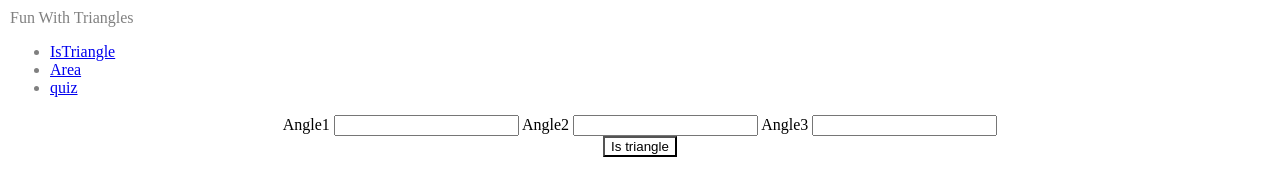
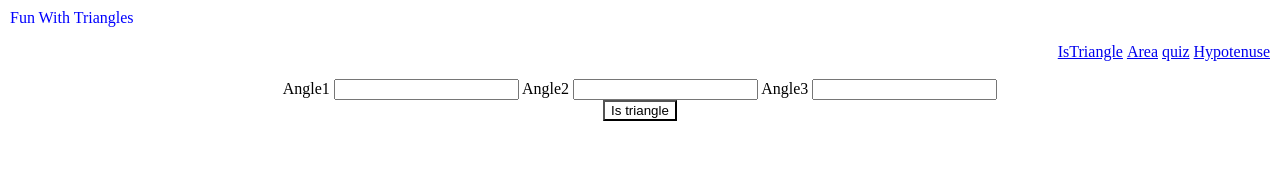
Before and after one commit to Mradul-06/Fun-With-triangles, a plain HTML site: page istriangle.html in a window 1280 px wide. Drawn offline with Linux system fonts and the light colour scheme.

Commit message:
css update

```diff
--- a/istriangle.css
+++ b/istriangle.css
@@ -7,8 +7,13 @@ nav{
 
     border-radius: 1rem;
 }
+.nav-brand{
+    font-size:largest;
+    color:blue;
+}
 body{
     background-color:white;
+
 }
 button{
     margin: auto;
@@ -30,3 +35,10 @@ form{
     text-align:center;
     display:block;
 }
+.list-item-inline{
+    align-items:right;
+    display: inline;
+}
+.nav-pills{
+    text-align:right;
+}
--- a/index.html
+++ b/istriangle.html
@@ -8,18 +8,20 @@
     <link rel="stylesheet" href="istriangle.css">
 </head>
 <body>
-
     <nav class="navigation container">
         <div class="nav-brand">Fun With Triangles</div>
            <ul class="list-non-bullet nav-pills">
             <li class="list-item-inline">
-                <a class="link link-active" href="/">IsTriangle</a>
+                <a class="link" href="/">IsTriangle</a>
             </li>
             <li class="list-item-inline">
-                <a class="link" href="/">Area</a>
+                <a class="link" href="area.html">Area</a>
             </li>
             <li class="list-item-inline">
-                <a class="link" href="/"> quiz</a>
+                <a class="link" href="quiz.html">quiz</a>
+            </li>
+            <li class="list-item-inline">
+                <a class="link" href="hypotenuse.html">Hypotenuse</a>
             </li>
         </ul>
         </nav>
```
